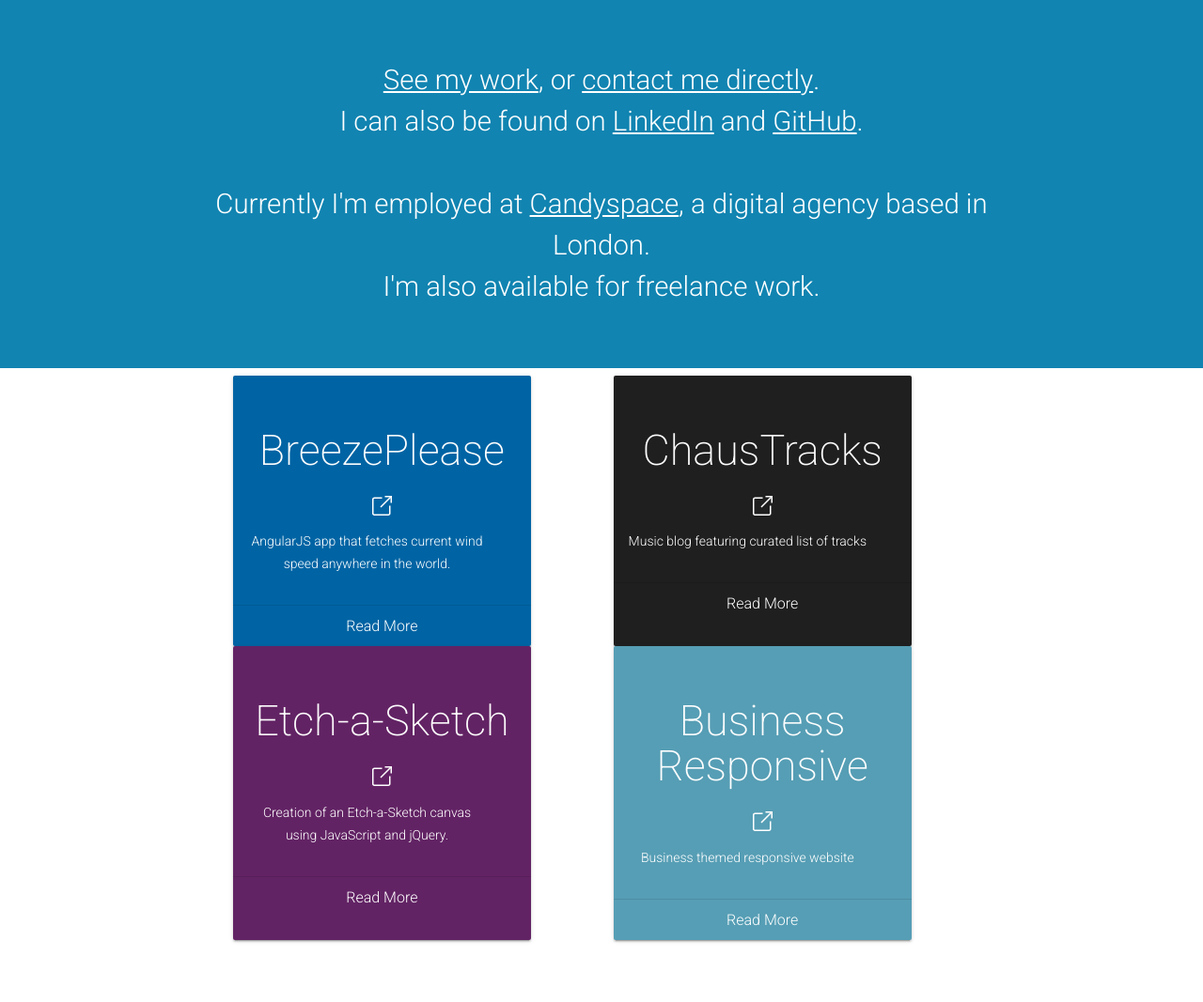
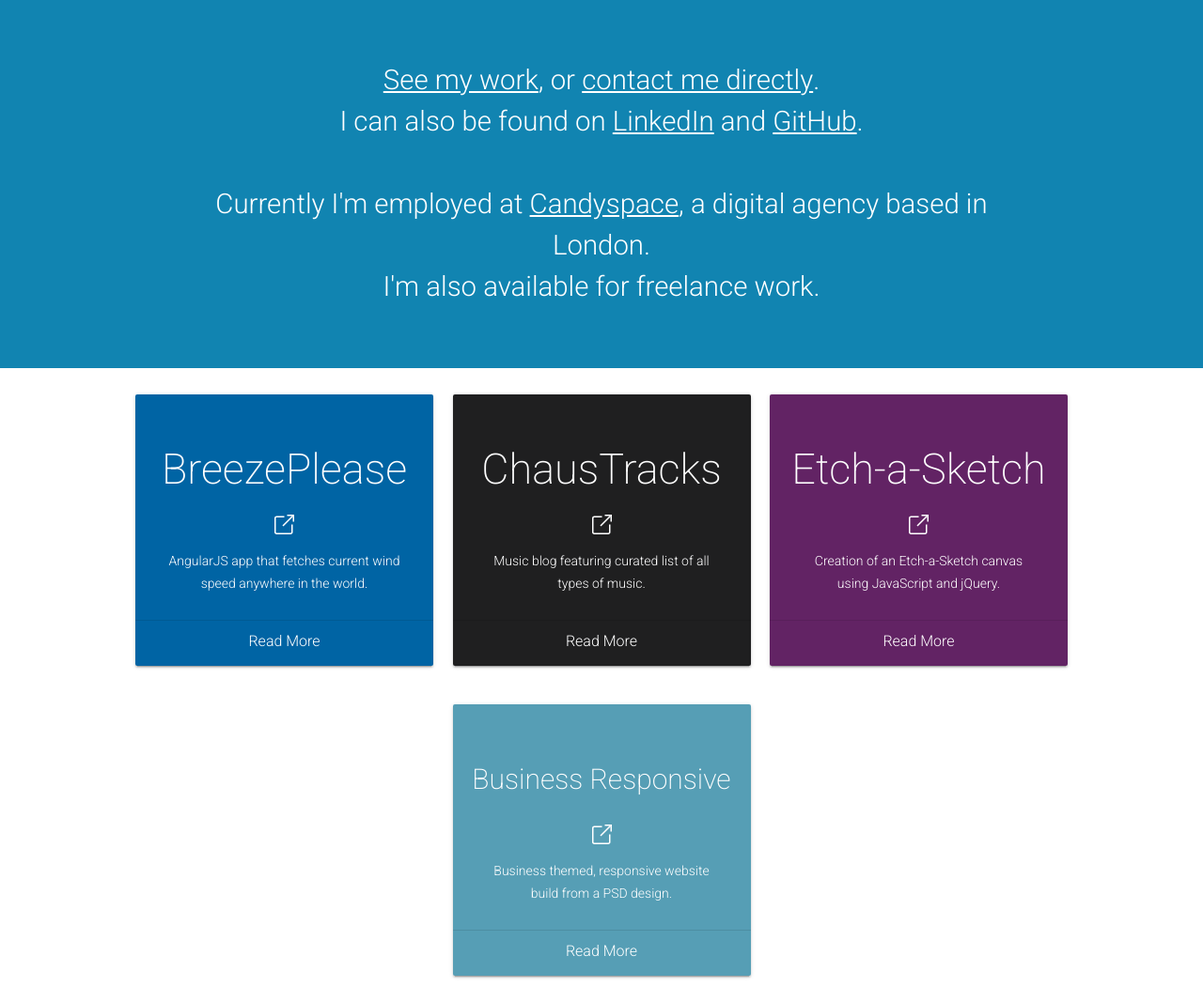
Before and after one commit to adriankelly/adriankelly-portfolio, a PHP site: page / in a window 1280 px wide. Shown: the part 65-1132 px from the top of the page at 94% size. Run offline with PHP 8.4, Linux system fonts and the light colour scheme; some libraries are stand-ins or nearby versions.

Commit message:
desktop project cards aligned

```diff
--- a/index.html
+++ b/index.html
@@ -52,9 +52,9 @@ GitHub</a>
             </div>
           </div>
         </div>
-        <section class="section--center mdl-grid">
+        <section class="section--center mdl-grid section-projects">
 
-          <div class="mdl-card mdl-cell mdl-cell--1-offset-desktop mdl-cell--1-offset-tablet mdl-cell--10-col mdl-cell--6-col-tablet mdl-cell--12-col-phone mdl-shadow--2dp project project-breezeplease">
+          <div class="mdl-card mdl-cell mdl-cell--1-offset-tablet mdl-cell--6-col-tablet mdl-cell--12-col-phone mdl-shadow--2dp project project-breezeplease">
             <div class="mdl-card__title mdl-card--expand">
 
             </div>
@@ -90,7 +90,7 @@ GitHub</a>
               <a class="loadToggle read-more-btn ">Read More</a>
             </div>
           </div>
-          <div class="mdl-card mdl-cell mdl-cell--1-offset-desktop mdl-cell--1-offset-tablet mdl-cell--10-col mdl-cell--6-col-tablet mdl-cell--12-col-phone mdl-shadow--2dp project project-chaustracks">
+          <div class="mdl-card mdl-cell mdl-cell--1-offset-tablet mdl-cell--10-col mdl-cell--6-col-tablet mdl-cell--12-col-phone mdl-shadow--2dp project project-chaustracks">
             <div id="project-img-chaustracks" class="mdl-card__title mdl-card--expand">
 
             </div>
@@ -112,7 +112,7 @@ GitHub</a>
                 </g>
                 </svg>
             </a>
-            <p class="project-text">Music blog featuring curated list of tracks</p>
+            <p class="project-text">Music blog featuring curated list of all types of music.</p>
             <ul class="project-text-body">
               <li>Uses PHP throughout, with WordPress as the CMS for easy updating of content by authors</li>
               <li>Currently migrating site to a Virtual Private Cloud on Amazon Web Services, with an EC2 instance routed to
@@ -129,7 +129,7 @@ GitHub</a>
 
 
 
-          <div class="mdl-card mdl-cell mdl-cell--1-offset-desktop mdl-cell--1-offset-tablet mdl-cell--10-col mdl-cell--6-col-tablet mdl-cell--12-col-phone mdl-shadow--2dp project project-sketch">
+          <div class="mdl-card mdl-cell mdl-cell--1-offset-tablet mdl-cell--10-col mdl-cell--6-col-tablet mdl-cell--12-col-phone mdl-shadow--2dp project project-sketch">
             <div id="project-img-etchasketch" class="mdl-card__title mdl-card--expand">
 
             </div>
@@ -164,13 +164,13 @@ GitHub</a>
           </div>
 
 
-          <div class="mdl-card mdl-cell mdl-cell--1-offset-desktop mdl-cell--1-offset-tablet mdl-cell--10-col mdl-cell--6-col-tablet mdl-cell--12-col-phone mdl-shadow--2dp project project-business">
+          <div class="mdl-card mdl-cell mdl-cell--1-offset-tablet mdl-cell--10-col mdl-cell--6-col-tablet mdl-cell--12-col-phone mdl-shadow--2dp project project-business">
             <div id="project-img-business-responsive" class="mdl-card__title mdl-card--expand">
 
             </div>
 
             <a class="project-title-link" href="//adriankelly.github.io/business-theme/">
-              <h2 class="project-title">Business Responsive</h2>
+              <h2 class="project-title business">Business Responsive</h2>
             </a>
             <a href="//adriankelly.github.io/business-theme/">
               <svg class="project-link-icon" width="1.5rem" height="1.5rem" viewBox="0 0 28 28" version="1.1" xmlns="http://www.w3.org/2000/svg"
@@ -186,7 +186,7 @@ GitHub</a>
                 </svg>
             </a>
 
-            <p class="project-text">Business themed responsive website</p>
+            <p class="project-text">Business themed, responsive website build from a PSD design.</p>
             <ul class=" project-text-body">
               <li>Built from a Photoshop design of the site's layout on a desktop computer, with relevant images being sliced
                 from this design</li>
--- a/styles/style.css
+++ b/styles/style.css
@@ -90,6 +90,7 @@ a {
   padding: 5%;
   color: white;
   text-align: center;
+  margin: 0 auto;
 }
 
 .project-text-body {
@@ -105,6 +106,10 @@ a {
 .project-link-icon {
   display: block;
   margin: 0 auto;
+}
+
+.business {
+  font-size: 30px;
 }
 
 .read-more-wrap {
@@ -134,7 +139,7 @@ a {
 
 
 .section--center {
-  max-width: 960px;
+  max-width: 1024px;
 }
 
 
@@ -313,12 +318,7 @@ a {
     50% { opacity:1; }
     100% { opacity:0; }
 }
-/*
-.mdl-menu__item a,
-.mdl-menu__item li {
-  text-decoration: none;
-  color: #3A4957;
-}*/
+
 
 @media only screen and (min-width: 500px) {
   .work-heading {
@@ -338,17 +338,8 @@ a {
   #main-nav a:hover {
     color: black;
     font-weight: 700;
-    /*text-decoration: overline;*/
   }
-.projects-section {
-  width: 100%;
-  text-align: left;
-  font-size: 2.5em;
-}
-  .main-logo {
-    width: 40%;
-    margin-top: 4%;
-  }
+
 
   .main-logo-mobile {
     display: none;
@@ -360,13 +351,17 @@ a {
   font-size: 1.75em;
   line-height: 1.5em;
 }
-
+.section-projects {
+  display: flex;
+  flex-wrap: wrap;
+  justify-content: center;
+}
   .project {
-    width: 33%;
-    margin: 0;
+    width: 317px;
+    min-height: 289px;
+    margin: 2% 1%;
     display: inline-block;
   }
-
 
 
   .project p,
```
